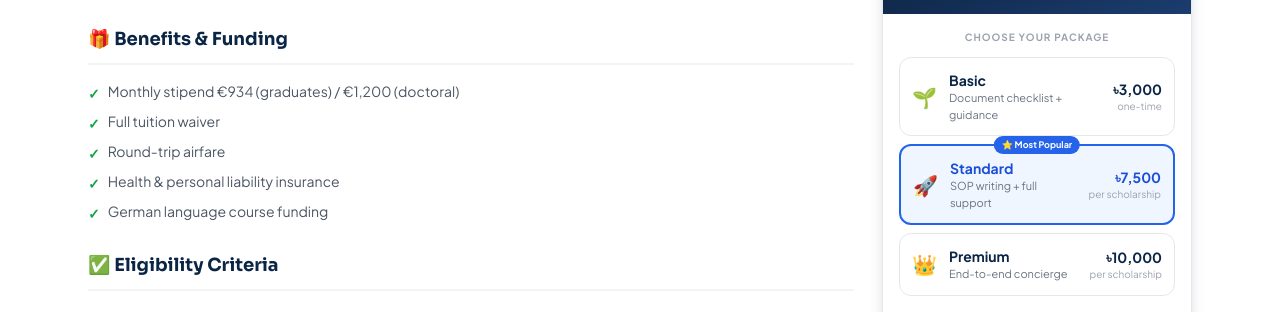
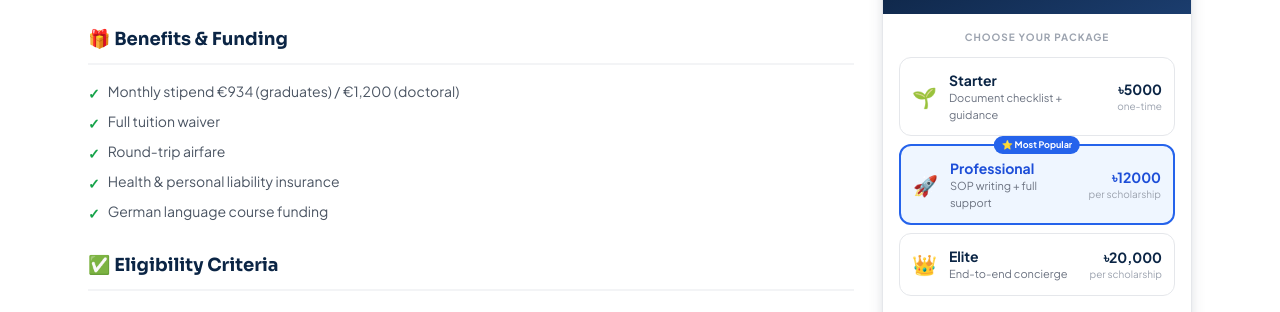
Before and after one commit to shajidhossain626-cell/Schoolar-path-Bd-Front-end, a React (Vite) app: page /scholarships/1 in a window 1280 px wide. Shown: the part 488-800 px from the top of the page. Built offline with nearby package versions, Linux system fonts and the light colour scheme.

Commit message:
fix deail page

```diff
--- a/src/pages/DetailPage.jsx
+++ b/src/pages/DetailPage.jsx
@@ -128,11 +128,11 @@ export default function DetailPage() {
                 <a href={`${INTAKE_URL}?package=basic`} className="flex items-center gap-3 p-3 rounded-xl border border-gray-200 hover:border-blue-400 hover:bg-blue-50 transition-all cursor-pointer mb-2 no-underline">
                   <span className="text-xl">🌱</span>
                   <div className="flex-1 min-w-0">
-                    <div className="font-bold text-sm text-navy-800">Basic</div>
+                    <div className="font-bold text-sm text-navy-800">Starter</div>
                     <div className="text-[11px] text-gray-500">Document checklist + guidance</div>
                   </div>
                   <div className="text-right flex-shrink-0">
-                    <div className="font-black text-sm text-navy-800">৳3,000</div>
+                    <div className="font-black text-sm text-navy-800">৳5000</div>
                     <div className="text-[10px] text-gray-400">one-time</div>
                   </div>
                 </a>
@@ -140,22 +140,22 @@ export default function DetailPage() {
                   <span className="absolute -top-2.5 left-1/2 -translate-x-1/2 bg-blue-600 text-white text-[9px] font-bold px-2 py-0.5 rounded-full whitespace-nowrap">⭐ Most Popular</span>
                   <span className="text-xl">🚀</span>
                   <div className="flex-1 min-w-0">
-                    <div className="font-bold text-sm text-blue-700">Standard</div>
+                    <div className="font-bold text-sm text-blue-700">Professional</div>
                     <div className="text-[11px] text-gray-500">SOP writing + full support</div>
                   </div>
                   <div className="text-right flex-shrink-0">
-                    <div className="font-black text-sm text-blue-700">৳7,500</div>
+                    <div className="font-black text-sm text-blue-700">৳12000</div>
                     <div className="text-[10px] text-gray-400">per scholarship</div>
                   </div>
                 </a>
                 <a href={`${INTAKE_URL}?package=premium`} className="flex items-center gap-3 p-3 rounded-xl border border-gray-200 hover:border-amber-400 hover:bg-amber-50 transition-all cursor-pointer mb-4 no-underline">
                   <span className="text-xl">👑</span>
                   <div className="flex-1 min-w-0">
-                    <div className="font-bold text-sm text-navy-800">Premium</div>
+                    <div className="font-bold text-sm text-navy-800">Elite</div>
                     <div className="text-[11px] text-gray-500">End-to-end concierge</div>
                   </div>
                   <div className="text-right flex-shrink-0">
-                    <div className="font-black text-sm text-navy-800">৳10,000</div>
+                    <div className="font-black text-sm text-navy-800">৳20,000</div>
                     <div className="text-[10px] text-gray-400">per scholarship</div>
                   </div>
                 </a>
```
